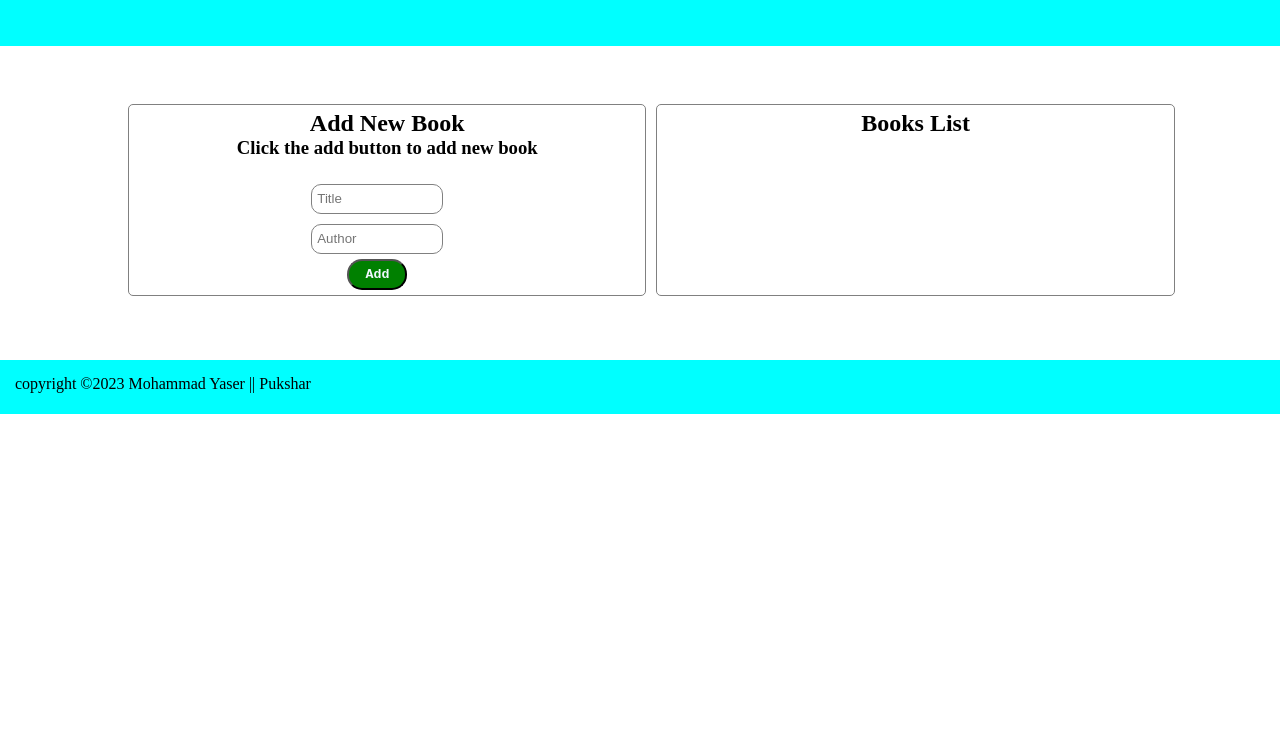
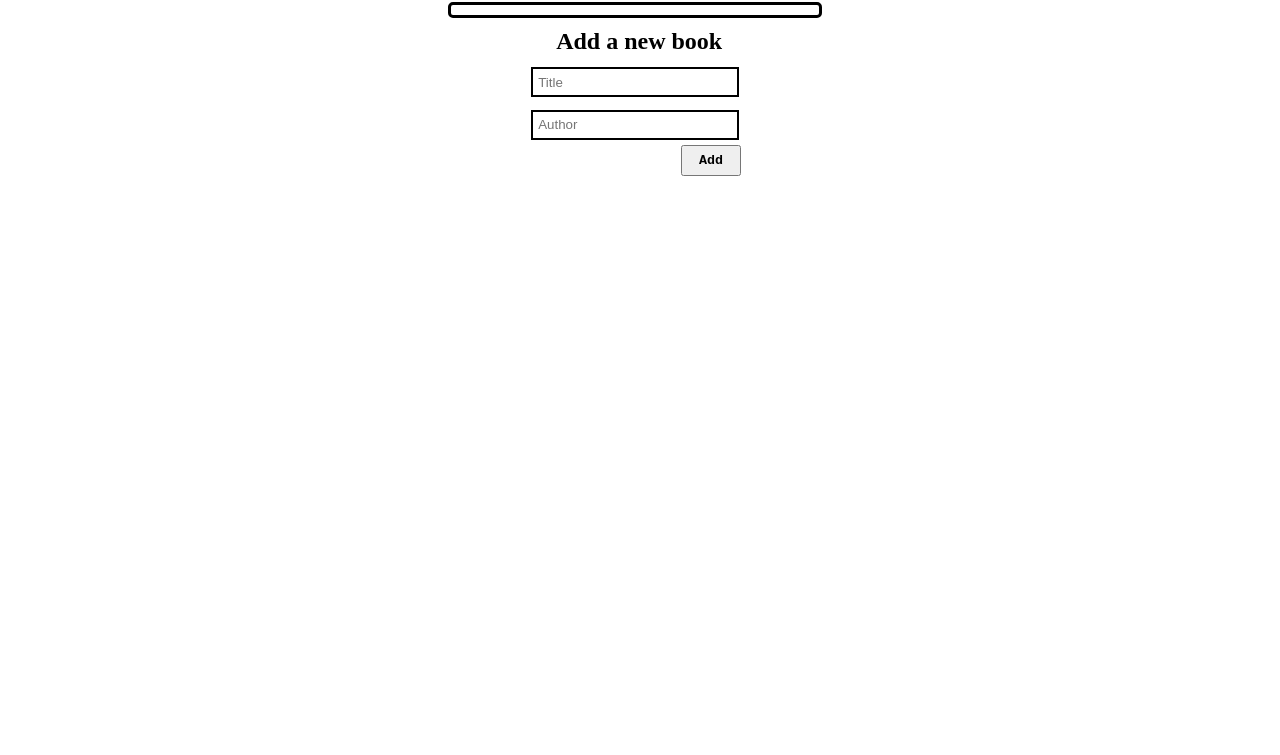
Before and after one commit to pushkar1995/awesome-book-project, a website: page index.html in a window 1280 px wide. Shown: the part 45-800 px from the top of the page. Drawn offline with Linux system fonts and the light colour scheme.

Commit message:
Updated design according to wireframe provided

```diff
--- a/index.html
+++ b/index.html
@@ -10,32 +10,26 @@
 </head>
 
 <body>
-    <h1>Awesome-Book</h1>
-    <header>
-    </header>
+
     <div class="container">
+        <h1>All Awesome-Book</h1>
+        <div class="listBook">
+
+            <ul id="bookList"></ul>
+
+        </div>
 
         <div id="addNew" class="add-new">
-            <h2>Add New Book</h2>
-            <h3>Click the add button to add new book</h3>
+            <h2>Add a new book</h2>
             <div class="inputs">
                 <input type="text" id="titleInput" placeholder="Title">
                 <input type="text" id="authorInput" placeholder="Author">
                 <button id="addButton">Add</button>
             </div>
         </div>
-        <div class="listBook">
-            <h2>Books List</h2>
-            <ul id="bookList">
 
-            </ul>
-        </div>
     </div>
     </div>
-
-    <footer>
-        copyright &copy;2023 Mohammad Yaser || Pukshar
-    </footer>
 </body>
 <script src="js-classes-script.js"></script>
 
--- a/style.css
+++ b/style.css
@@ -5,79 +5,68 @@
 }
 
 h1 {
-  text-align: center;
-}
-
-header {
-  height: 54px;
-  background-color: aqua;
-  margin: auto;
-  padding: 15px;
+  margin-left: 8%;
 }
 
 .container {
   display: flex;
-  flex-direction: row;
-  margin-left: 10%;
+  flex-direction: column;
+  margin-left: 35%;
   gap: 10px;
 }
 
-.add-new,
 .listBook {
   width: 45%;
-  margin-top: 5%;
-  border: 1px solid gray;
+  border: 3px solid black;
   border-radius: 5px;
   padding: 5px;
 }
 
-h2,
-h3 {
-  text-align: center;
+.add-new {
+  width: 50%;
+  margin-left: 10%;
+}
+
+h2 {
+  margin-left: 6%;
 }
 
 .inputs {
   display: flex;
   flex-direction: column;
-  margin-top: 3%;
-  margin-left: 35%;
 }
 
 input {
-  width: 40%;
+  width: 50%;
   height: 30px;
   padding: 5px;
   margin-top: 3%;
-  border: 1px solid gray;
-  border-radius: 10px;
+  border: 2px solid black;
 }
 
 #addButton {
   padding: 6px;
   width: 60px;
   margin-top: 5px;
-  margin-left: 11%;
-  background-color: green;
-  border-radius: 15px;
-  color: aliceblue;
+  margin-left: 36%;
+  color: black;
   font-family: 'Courier New', Courier, monospace;
   font-weight: bolder;
 }
 
 ul li {
   list-style: none;
-  padding: 22px;
-  border: 1px solid black;
-  border-radius: 8px;
+  padding: 5px;
   margin-top: 5px;
 }
 
+li:nth-child(odd) {
+  background-color: rgb(207, 229, 247); /* Red */
+}
+
 .remove-btn {
-  padding: 3px;
-  background-color: red;
   margin-left: 4%;
-  border-radius: 15px;
-  color: aliceblue;
+  color: black;
   font-family: 'Courier New', Courier, monospace;
   font-weight: bolder;
   float: right;
```
